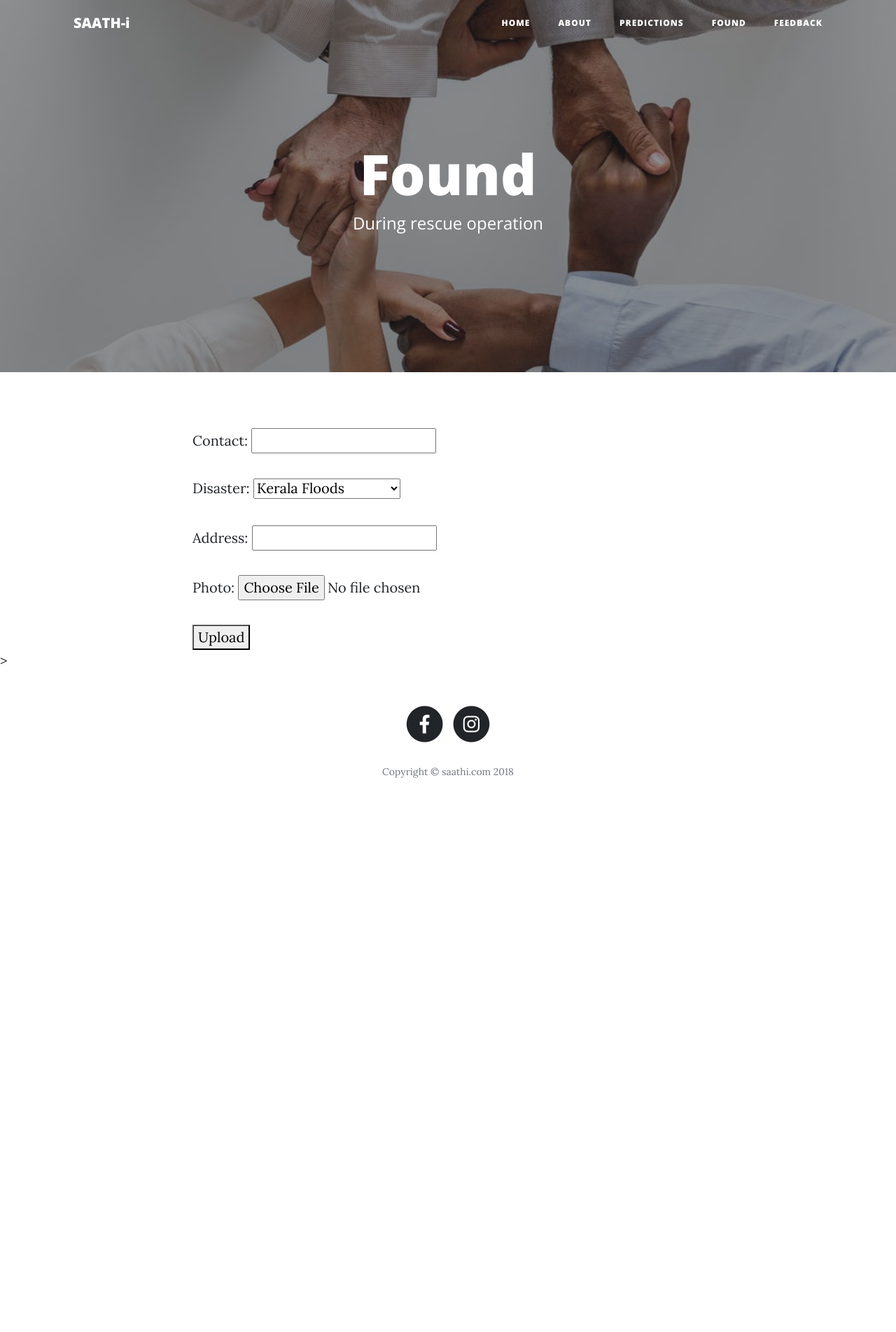
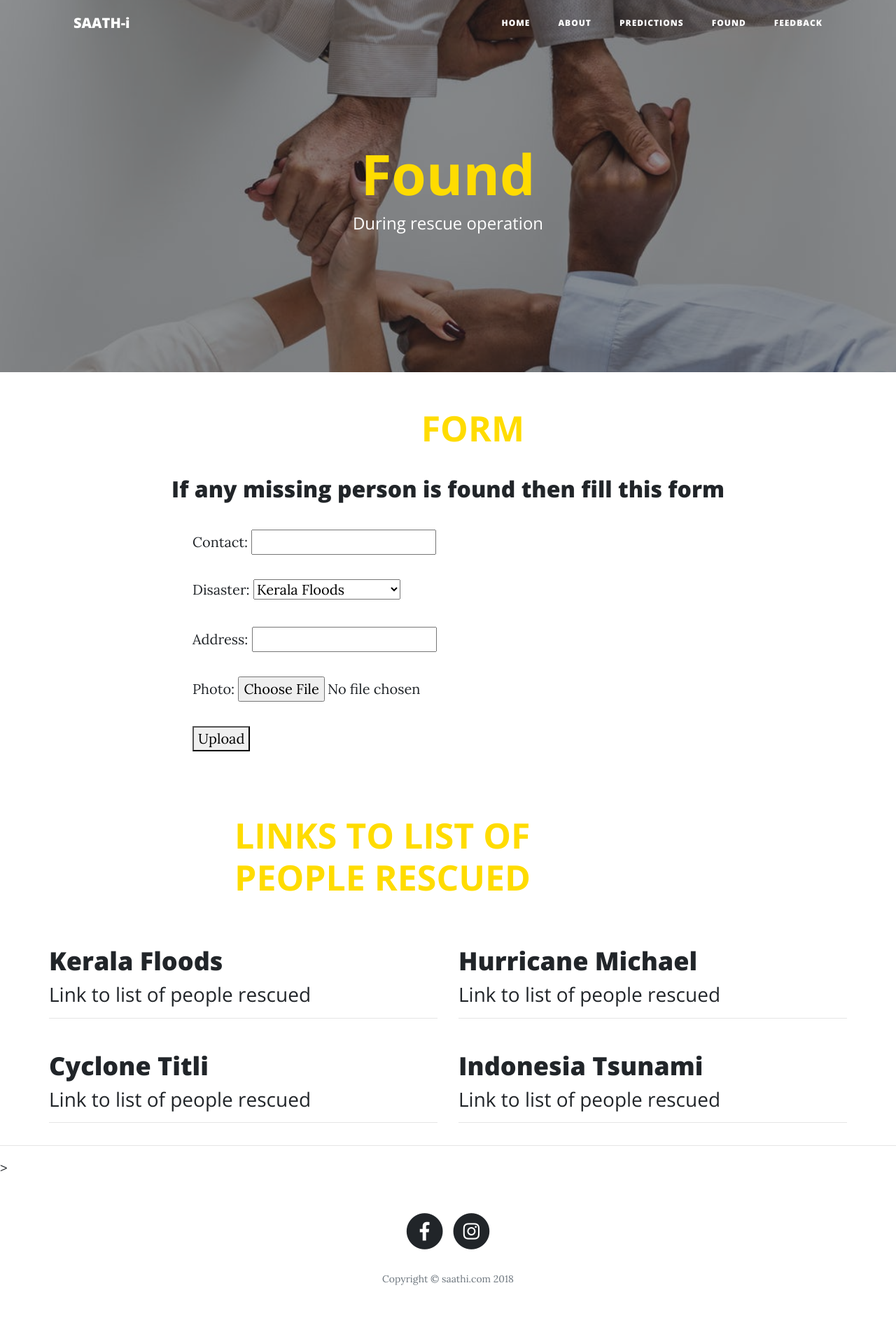
Before and after one commit to y-pankaj/SAATH-i, a Django app: page /found/ in a window 1280 px wide. Shown: the whole page at 70% size. Before the commit the page ends 1112 px from the top, so only its background shows below. Run offline with Django 3.2, Linux system fonts and the light colour scheme; some libraries are stand-ins or nearby versions.

Commit message:
Added front end changes

```diff
--- a/saathi/found/urls.py
+++ b/saathi/found/urls.py
@@ -5,7 +5,7 @@ from django.conf import settings
 app_name = 'found'
 urlpatterns = [
     path('kerala_floods/', views.KeralaFloods, name = 'kerala_floods'),
-    path('hurricane_michael/', views.HurricaneMichael, name='hurricane_michal'),
+    path('hurricane_michael/', views.HurricaneMichael, name='hurricane_michael'),
     path('cyclone_titli/', views.CycloneTitli, name='cyclone_titli'),
     path('indonesian_tsunami/', views.IndonesianTsunami, name='indonesian_tsunami'),
 ]
--- a/saathi/found/views.py
+++ b/saathi/found/views.py
@@ -21,7 +21,7 @@ def CycloneTitli(request):
     return render(request, template_name, context)
 
 def IndonesianTsunami(request):
-    template_name = 'Found/indonesian_floods.html'
+    template_name = 'Found/indonesian_tsunami.html'
     HM = PersonFound.objects.filter(disaster='IT')
     context = {'HM_data': HM}
     return render(request, template_name, context)
--- a/saathi/templates/found.html
+++ b/saathi/templates/found.html
@@ -3,13 +3,16 @@
     Prediction
 {% endblock %}
 
+
 {% block content %}
 <style>
-     div #bhai {
-    color: lightblue;
+h1 {
+  font-weight: bold;
+  color: #FFDC00;
+  font-size: 50px;
 }
+</style>
 
-</style>
     <!-- Page Header -->
     <header class="masthead" style="background-image: url('../static/img/people.jpeg')">
       <div class="overlay"></div>
@@ -24,6 +27,15 @@
         </div>
       </div>
     </header>
+<div class="col-lg-1 col-md-10 mx-auto">
+    <h1>FORM</h1>
+    <br>
+
+</div>
+<div align="center">
+    <h2>If any missing person is found then fill this form</h2>
+
+</div>
 <div class="container">
       <div class="row">
         <div class="col-lg-8 col-md-10 mx-auto">
@@ -35,6 +47,97 @@
         </div>
       </div>
 </div>
+<br>
+<br>
+<br>
+<div class="col-lg-6 col-md-15 mx-auto" >
+    <h1>LINKS TO LIST OF PEOPLE RESCUED</h1>
+</div>
+<br>
+
+
+
+
+
+
+<div>
+
+</div>
+<div class="container">
+      <div class="row">
+          <div class="row">
+        <div class="col-lg-6 col-md-10 mx-auto">
+                <div class="post-preview">
+            <a href="{% url 'found:kerala_floods' %}">
+              <h2 class="post-title">
+                Kerala Floods
+              </h2>
+              <h3 class="post-subtitle">
+                Link to list of people rescued
+              </h3>
+          </div>
+          <hr>
+
+
+          <!-- Pager -->
+        </div>
+        <div class="col-lg-6 col-md-10 mx-auto">
+                <div class="post-preview">
+            <a href="{% url 'found:hurricane_michael' %}">
+              <h2 class="post-title">
+                Hurricane Michael
+              </h2>
+              <h3 class="post-subtitle">
+                Link to list of people rescued
+              </h3>
+          </div>
+          <hr>
+
+
+          <!-- Pager -->
+        </div>
+        <div class="col-lg-6 col-md-10 mx-auto">
+                <div class="post-preview">
+            <a href="{% url 'found:cyclone_titli' %}">
+              <h2 class="post-title">
+                Cyclone Titli
+              </h2>
+              <h3 class="post-subtitle">
+                Link to list of people rescued
+              </h3>
+          </div>
+          <hr>
+
+
+          <!-- Pager -->
+        </div>
+        <div class="col-lg-6 col-md-10 mx-auto">
+                <div class="post-preview">
+            <a href="{% url 'found:indonesian_tsunami' %}">
+              <h2 class="post-title">
+                Indonesia Tsunami
+              </h2>
+              <h3 class="post-subtitle">
+                Link to list of people rescued
+              </h3>
+          </div>
+          <hr>
+
+
+          <!-- Pager -->
+        </div>
+          </div>
+      </div>
+    </div>
+
+    <hr>
+<div>
+
+</div>
+<div>
+
+
+</div>
 
 <div align="center">
 
--- a/saathi/templates/index.html
+++ b/saathi/templates/index.html
@@ -57,7 +57,7 @@ h1 {
             <div class="site-heading">
                 <div class="box bg-4">
 
-                        <button class="button button--moema button--text-thick button--text-upper button--size-s" onclick = "getLocation();" value="Get Location">Add to cart</button>
+                        <button class="button button--moema button--text-thick button--text-upper button--size-s" onclick = "getLocation();" value="Get Location">HELP!!!</button>
 
 				</div>
               <span class="subheading">Press the help button if you are stuck in a disaster</span>
@@ -73,6 +73,7 @@ h1 {
 
 <div align="center">
     <h1>CHAT ROOMS</h1>
+    <h3>This section provides chat room links to recent disasters. Join the room for extending help to the victims.</h3>
 </div>
     <!-- Main Content -->
     <div class="container">
```
Also changed, not shown: saathi/templates/about.html (+8 -0 lines), saathi/templates/contact.html (+8 -0 lines), saathi/templates/predictions.html (+13 -5 lines).
